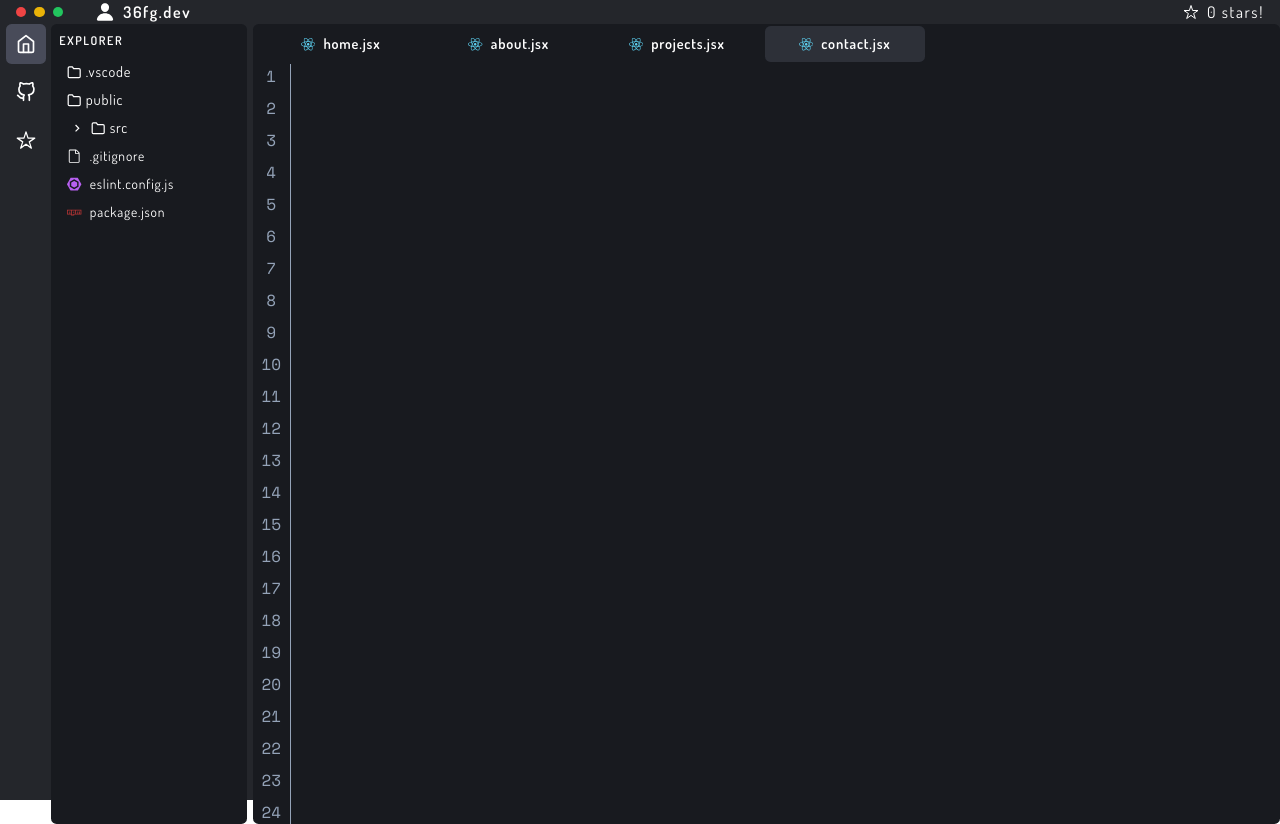
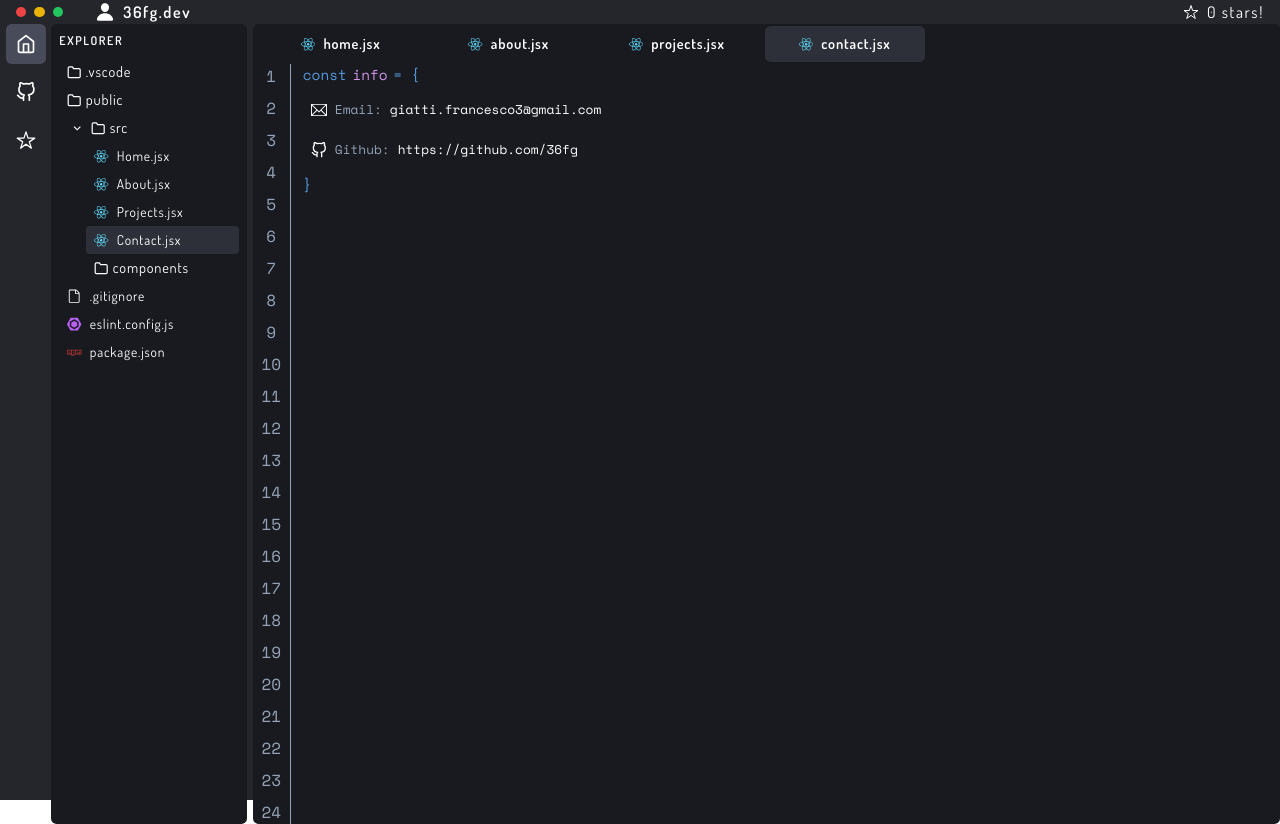
Before and after one commit to 36fg/vscode-portfolio-clone, a React (Vite) app: page /contact in a window 1280 px wide. Built offline with nearby package versions, Linux system fonts and the light colour scheme; no server answers.

Commit message:
fix e migliorie

```diff
--- a/src/components/layout/Explorer.jsx
+++ b/src/components/layout/Explorer.jsx
@@ -4,6 +4,7 @@ import { MdKeyboardArrowRight, MdKeyboardArrowDown } from "react-icons/md";
 import { FaReact, FaNpm } from "react-icons/fa";
 import { GoFile } from "react-icons/go";
 import { SiEslint } from "react-icons/si";
+import { useLocation, useNavigate  } from "react-router-dom";
 
 
 const Folder = ({ name, arrow, open, setOpen }) => {
@@ -27,19 +28,22 @@ const Folder = ({ name, arrow, open, setOpen }) => {
   );
 };
 
-const File = ({ name}) => {
-  return (
-    <div className=" pl-[1vh] w-[100%] h-[3.5vh] cursor-pointer hover:bg-[#484B5970] gap-[1vh] rounded-[0.5vh] flex items-center">
-        <FaReact className='text-[#5ED3F3] text-[1.8vh]'></FaReact>
-        <p className="text-white text-[1.7vh] font-[400] tracking-[0.1vh]">{name}</p>
-    </div>
-  );
+const File = ({name, route}) => {
+    const location = useLocation();
+    const navigate = useNavigate()
+
+    return (
+      <div onClick={() => navigate(route)} className={`${location.pathname === route ? "bg-[#484B5970]" : ""} pl-[1vh] w-[100%] h-[3.5vh] cursor-pointer hover:bg-[#484B5970] gap-[1vh] rounded-[0.5vh] flex items-center`}>
+          <FaReact className='text-[#5ED3F3] text-[1.8vh]'></FaReact>
+          <p className={` text-white text-[1.7vh] font-[400] tracking-[0.1vh]`}>{name}</p>
+      </div>
+    );
 };
 
 
 
 const Explorer = () => {
-  const [openSrc, setOpenSrc] = useState(false);
+  const [openSrc, setOpenSrc] = useState(true);
 
   return (
     <div className='w-[30vh] h-[100%] bg-black-bg rounded-[0.7vh] flex flex-col p-[1vh]'>
@@ -50,11 +54,11 @@ const Explorer = () => {
         <Folder name="src" arrow={true} open={openSrc} setOpen={setOpenSrc} />
         {openSrc &&
             <div className='w-[100%] h-auto flex justify-end'>
-                <div className='w-[85%] h-[100%]'>
-                    <File name="Home.jsx" ></File>
-                    <File name="About.jsx" ></File>
-                    <File name="Project.jsx" ></File>
-                    <File name="Contact.jsx" ></File>
+                <div className='w-[85%] h-[100%] flex flex-col'>
+                    <File route="/" name="Home.jsx" ></File>
+                    <File route="/about" name="About.jsx" ></File>
+                    <File route="/projects" name="Projects.jsx" ></File>
+                    <File route="/contact" name="Contact.jsx" ></File>
                     <Folder name="components" />
                 </div>
             </div>
--- a/src/components/layout/SideBar.jsx
+++ b/src/components/layout/SideBar.jsx
@@ -7,7 +7,7 @@ const SideBar = () => {
     return (
         <div className='w-[8vh] h-[100%] flex flex-col gap-[1vh] items-center'>
             <button  className={`bg-[#484B59] cursor-pointer hover:bg-[#484B5970] h-[5vh] w-[5vh] rounded-[0.7vh] flex justify-center items-center`} ><FiHome className='text-white text-[2.5vh]'></FiHome></button>
-            <button  className={` cursor-pointer hover:bg-[#484B5970] h-[5vh] w-[5vh] rounded-[0.7vh] flex justify-center items-center`} ><FiGithub className='text-white text-[2.5vh]'></FiGithub></button>
+            <button onClick={() =>  window.open("https://github.com/36fg", '_blank')} className={` cursor-pointer hover:bg-[#484B5970] h-[5vh] w-[5vh] rounded-[0.7vh] flex justify-center items-center`} ><FiGithub className='text-white text-[2.5vh]'></FiGithub></button>
             <button  className={`cursor-pointer hover:bg-[#484B5970] h-[5vh] w-[5vh] rounded-[0.7vh] flex justify-center items-center`} ><IoStarOutline className='text-white text-[2.5vh]'></IoStarOutline></button>
         </div>
     )
--- /dev/null
+++ b/src/data/infoData.jsx
@@ -0,0 +1,17 @@
+import { TfiEmail } from "react-icons/tfi";
+import { FiGithub } from "react-icons/fi";
+import { href } from "react-router";
+
+export const infoData = [
+    {
+        icon: <TfiEmail className="text-white text-[2vh] ml-[1vh]"></TfiEmail>,
+        name: "Email:",
+        text: "giatti.francesco3@gmail.com"
+    },
+        {
+        icon: <FiGithub  className="text-white text-[2vh] ml-[1vh]"></FiGithub>,
+        name: "Github:",
+        text: "https://github.com/36fg",
+        link: "https://github.com/36fg"
+    },
+]
--- /dev/null
+++ b/src/pages/contact/components/InfoCards.jsx
@@ -0,0 +1,13 @@
+import React from 'react'
+
+const InfoCards = ({data}) => {
+  return (
+    <div onClick={() => window.open(data.link, '_blank')} className='w-[60vh] h-[4vh] gap-[1vh] cursor-pointer hover:bg-[#1E293B] rounded-[0.7vh] flex items-center'>
+        {data.icon}
+        <p className='text-[#94A3B8] text-[1.6vh]'>{data.name}</p>
+        <p className=' text-[1.6vh] text-white'>{data.text}</p>
+    </div>
+  )
+}
+
+export default InfoCards
--- /dev/null
+++ b/src/pages/contact/index.jsx
@@ -0,0 +1,23 @@
+import { TextConteiner, Purple, Blue, Yellow, Red, Green } from '../../components/index'
+import { infoData } from '../../data/infoData'
+import InfoCards from './components/InfoCards'
+
+const Contact = () => {
+  return (
+    <div className='w-[100%] h-[100%] flex flex-col gap-[1vh] justify-start'>
+        <TextConteiner>
+            <Blue>const</Blue><Purple>info</Purple><Blue>= {`{`}</Blue>
+        </TextConteiner>
+        {
+            infoData.map((data, index) => {
+                return <InfoCards key={index} data={data}></InfoCards>
+            })
+        }
+        <TextConteiner>
+            <Blue>{`}`}</Blue>
+        </TextConteiner>
+    </div>
+  )
+}
+
+export default Contact
--- /dev/null
+++ b/src/pages/projects/index.jsx
@@ -0,0 +1,22 @@
+import { TextConteiner, Purple, Blue } from '../../components/index'
+
+const Projects = () => {
+  return (
+    <div className='w-[100%] h-[100%] flex flex-col gap-[1vh] justify-start'>
+        <TextConteiner>
+            <Blue>const</Blue><Purple>projects</Purple><Blue>= {`[`}</Blue>
+        </TextConteiner>
+        <TextConteiner className={"pl-[4vh]"}>
+            <p className='text-[#94A3B8] text-[1.6vh] font-[500]'>// https://github.com/36fg</p>
+        </TextConteiner>
+        <TextConteiner className={"pl-[4vh]"}>
+            <p className='text-[#94A3B8] text-[1.6vh] font-[500]'>// 🚧 Other projects coming soon. Stay tuned!</p>
+        </TextConteiner>
+        <TextConteiner>
+            <Blue>{`]`}</Blue>
+        </TextConteiner>
+    </div>
+  )
+}
+
+export default Projects
--- a/src/routes/index.jsx
+++ b/src/routes/index.jsx
@@ -2,6 +2,8 @@ import { Routes, Route } from 'react-router-dom';
 import { Layout } from '../components/index';
 import Home from '../pages/home'
 import About from '../pages/about';
+import Projects from '../pages/projects';
+import Contact from '../pages/contact';
 
 function AppRouters() {
   return (
@@ -9,6 +11,8 @@ function AppRouters() {
       <Routes>
         <Route path="/" element={<Home />} />
         <Route path='/about' element={<About />} />
+        <Route path='/projects' element={<Projects />} />
+        <Route path='/contact' element={<Contact />} />
       </Routes>
     </Layout>
   );
```
